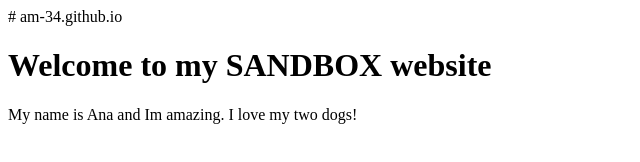
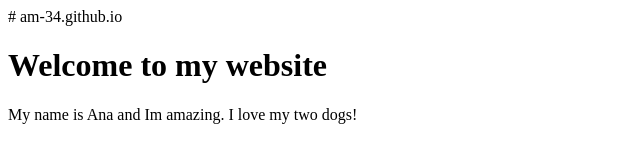
Before and after one commit to am-34/am-34.github.io, a plain HTML site: page index.html in a window 1280 px wide. Shown: the whole page, without its empty margins (0-640 px from the left). Drawn offline with Linux system fonts and the light colour scheme.

Commit message:
Update index.html

```diff
--- a/index.html
+++ b/index.html
@@ -3,7 +3,7 @@
 <html>
 <body>
 
-<h1>Welcome to my SANDBOX website</h1>
+<h1>Welcome to my website</h1>
 
 <p>My name is Ana and Im amazing. I love my two dogs! </p>
 </body>
```
